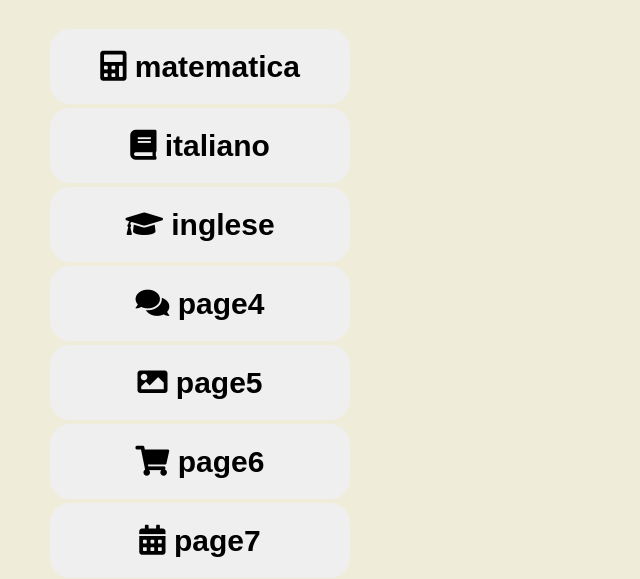
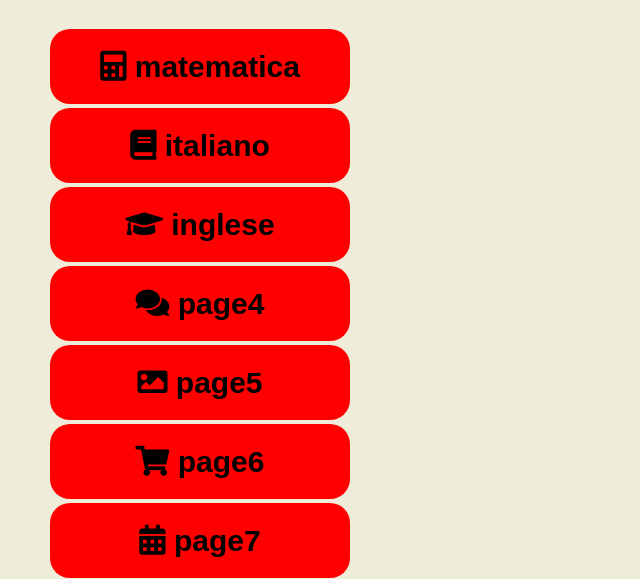
Before and after one commit to massimotrovato03/appai, a plain HTML site: page index.html in a window 1280 px wide. Shown: the part 186-765 px from the top of the page, without its empty margins (0-640 px from the left). Drawn offline with Linux system fonts and the light colour scheme.

Commit message:
Update index.html

```diff
--- a/index.html
+++ b/index.html
@@ -11,7 +11,7 @@
     background-color: #efedd9;
   }
   button {
-    background-color: ligth red;
+    background-color: red;
     color: black;
     font-size: 30px;
     font-weight: bold;
```
